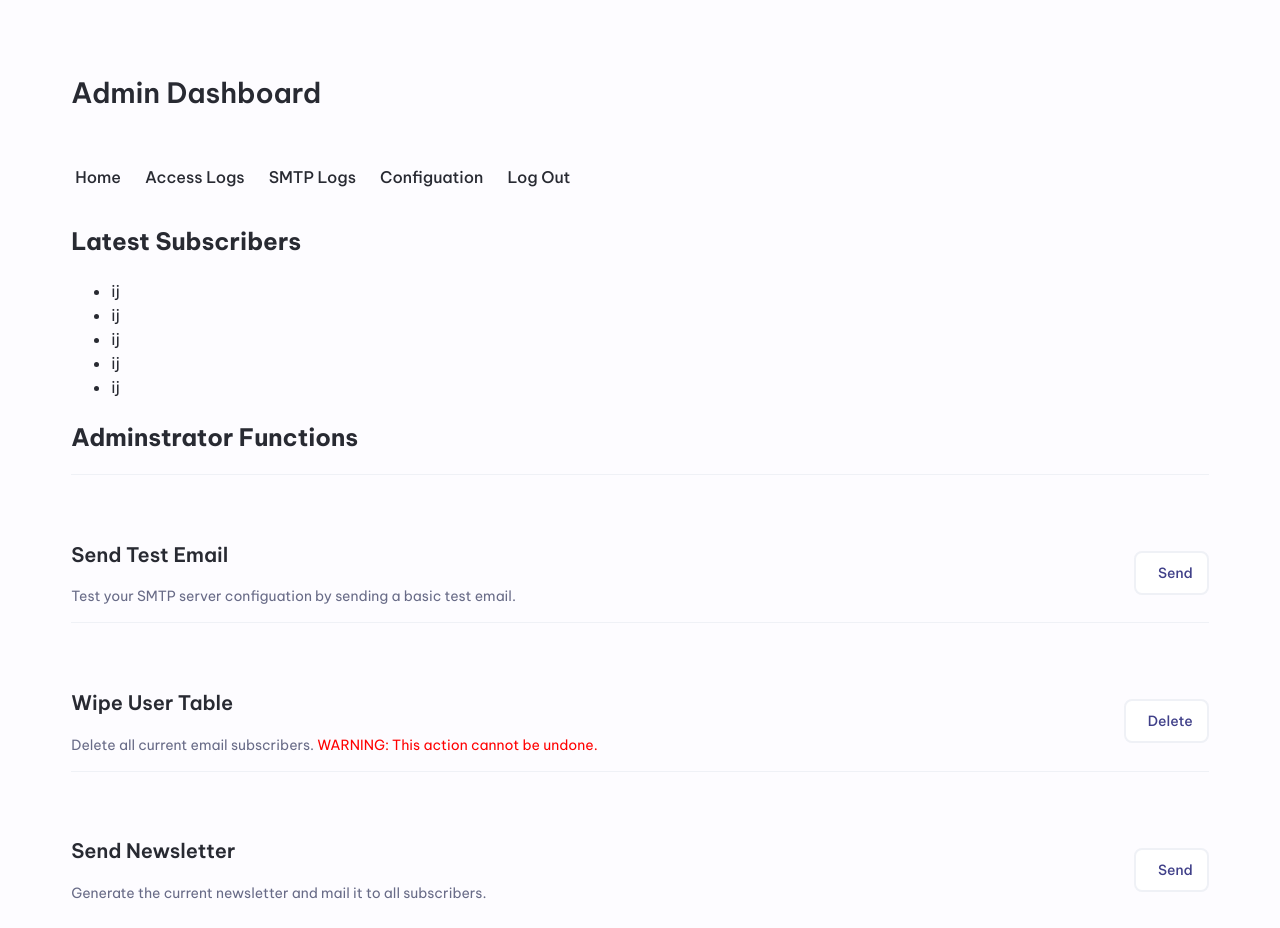
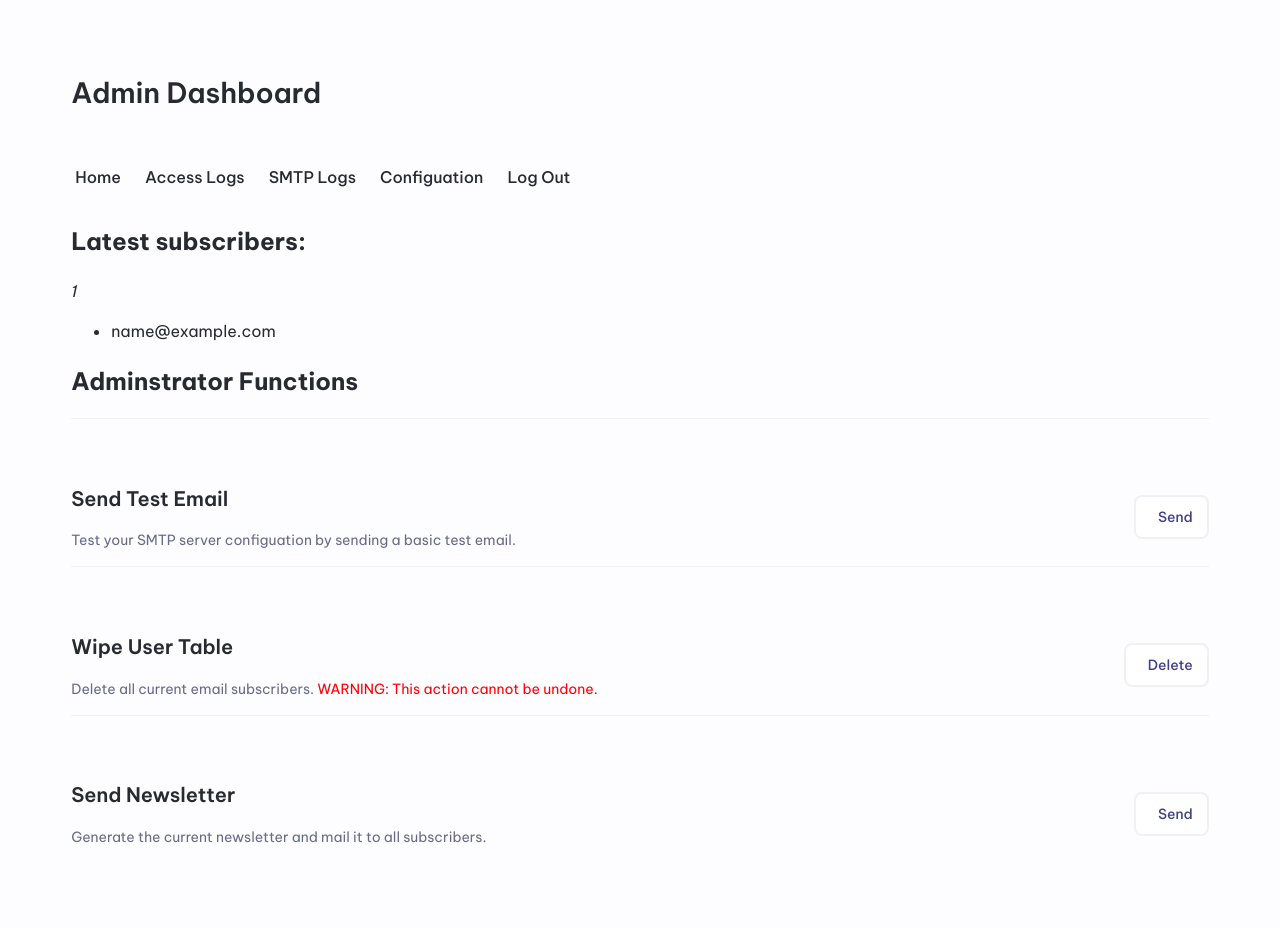
Before and after one commit to trentwiles/NodeNews, a Node server app: template views/admin2.ejs in a window 1280 px wide. After the commit the page ends 843 px from the top, so only its background shows below. Run offline with Node 20, Linux system fonts and the light colour scheme; the template is opened without the code that fills it: most values are stand-ins (such as "Sample title", 1, 10 or a date in 2020); some libraries are stand-ins or nearby versions.

Commit message:
work on admin page

```diff
--- a/server.js
+++ b/server.js
@@ -242,7 +242,7 @@ app.post('/admin/login', async function(req, res){
 })
 
 app.get('/test', function (req, res) {
-  res.render('admin2', {title: `${process.env.NEWSLETTER_TITLE} | Home`, index: true})
+  res.render('admin2', {title: `${process.env.NEWSLETTER_TITLE} | Home`, index: true, emails: ["james@example.com", "joe@example.com", "robert@example.com", "daniel@example.com", "frank@example.com", "rosa@example.com"]})
 })
 
 app.listen(3000)
--- a/views/admin2.ejs
+++ b/views/admin2.ejs
@@ -14,7 +14,7 @@ Håvard Brynjulfsen
     <title>
         ds
     </title>
-    <!--<link href="" rel="stylesheet" /> -->
+    <script src="https://code.jquery.com/jquery-3.7.1.min.js" integrity="sha256-/JqT3SQfawRcv/BIHPThkBvs0OEvtFFmqPF/lYI/Cxo=" crossorigin="anonymous"></script>
 </head>
 
 <body>
@@ -563,6 +563,48 @@ Håvard Brynjulfsen
             }
         }
     </style>
+    <script>
+        const emailListID = "#subList"
+        const totalEmailID = "#emailSubCount"
+        // adds functionality to the buttons
+        function deleteEmails(){
+            var aTagID = "#workingDelete"
+            var textTagID = "#workingDeleteText"
+            // this should send an HTTP request to delete all emails
+            // to be implemented
+            $(textTagID).text("Please wait...")
+            $(textTagID).prop("disabled",true);
+            //$(aTagID).prop("href","#");
+            $.post("?action=delete", function(data, status, more){
+                console.log(status)
+                if(more.status == 200){
+                    $(textTagID).text("Wipe Subscriber List")
+                    $(emailListID).hide()
+                    $(totalEmailID).text("Total emails: 0")
+                }else{
+                    $(textTagID).text("Error")
+                }
+            })
+        }
+        function email(){
+            var aTagID = "#workingEmail"
+            var textTagID = "#workingEmailText"
+            var testEmailStatusID = "#testEmailDescriptor"
+
+            $(textTagID).text("Please wait...")
+            $(textTagID).prop("disabled",true);
+            //$(aTagID).prop("href","#");
+            $.post("?action=test", function(data, status, more){
+                console.log(status)
+                if(more.status == 200){
+                    $(textTagID).text("Send Test Email")
+                    $(testEmailStatusID).text("Test email sent...")
+                }else{
+                    $(testEmailStatusID).text("Unable to send test email, check mail config")
+                }
+            })
+        }
+    </script>
     <main class="main">
         <div class="responsive-wrapper">
             <div class="main-header">
@@ -578,30 +620,33 @@ Håvard Brynjulfsen
                 <a href="#">Log Out</a>
             </div>
             <!-- **** EMAILS **** -->
-             <h2>Latest Subscribers</h2>
-             <ul>
-                <li>ij</li>
-                <li>ij</li>
-                <li>ij</li>
-                <li>ij</li>
-                <li>ij</li>
-             </ul>
+            <% if (emails.length != 0) { %>
+                <h2>Latest subscribers:</h2>
+                    <i id="emailSubCount"><%= emails.length %></i>
+                    <ul id="subList">
+                        <% for(var i=0; i<emails.length; i++) {%>
+                            <li><%= emails[i] %></li>
+                            <% if(i >= 3){ break; } %>
+                        <% } %>
+                    </ul>
+                </h2>
+            <% } %>
 
              <h2>Adminstrator Functions</h2>
             <!-- function toggle box -->
             <div class="content-header">
                 <div class="content-header-intro">
                     <h2>Send Test Email</h2>
-                    <p>Test your SMTP server configuation by sending a basic test email.</p>
+                    <p id="testEmailDescriptor">Test your SMTP server configuation by sending a basic test email.</p>
                 </div>
                 <div class="content-header-actions">
-                    <a href="#" class="button">
+                    <a class="button">
                         <i class="ph-faders-bold"></i>
                         <span>Send</span>
                     </a>
-                    <a href="#" id="workingTestEmail" class="button">
+                    <a onclick="email()" id="workingTestEmail" class="button">
                         <i class="ph-plus-bold"></i>
-                        <span>Send</span>
+                        <span id="workingTestEmailText">Send</span>
                     </a>
                 </div>
             </div>
@@ -613,13 +658,13 @@ Håvard Brynjulfsen
                             undone.</span></p>
                 </div>
                 <div class="content-header-actions">
-                    <a href="#" class="button">
+                    <a class="button">
                         <i class="ph-faders-bold"></i>
                         <span>Delete</span>
                     </a>
-                    <a href="#" id="workingDelete" class="button">
+                    <a onclick="deleteEmails()" id="workingDelete" class="button">
                         <i class="ph-plus-bold"></i>
-                        <span>Delete</span>
+                        <span id="workingDeleteText">Delete</span>
                     </a>
                 </div>
             </div>
@@ -630,11 +675,11 @@ Håvard Brynjulfsen
                     <p>Generate the current newsletter and mail it to all subscribers.</p>
                 </div>
                 <div class="content-header-actions">
-                    <a href="#" class="button">
+                    <a class="button">
                         <i class="ph-faders-bold"></i>
                         <span>Send</span>
                     </a>
-                    <a href="#" id="workingTestEmail" class="button">
+                    <a id="workingTestEmail" class="button">
                         <i class="ph-plus-bold"></i>
                         <span>Send</span>
                     </a>
```
